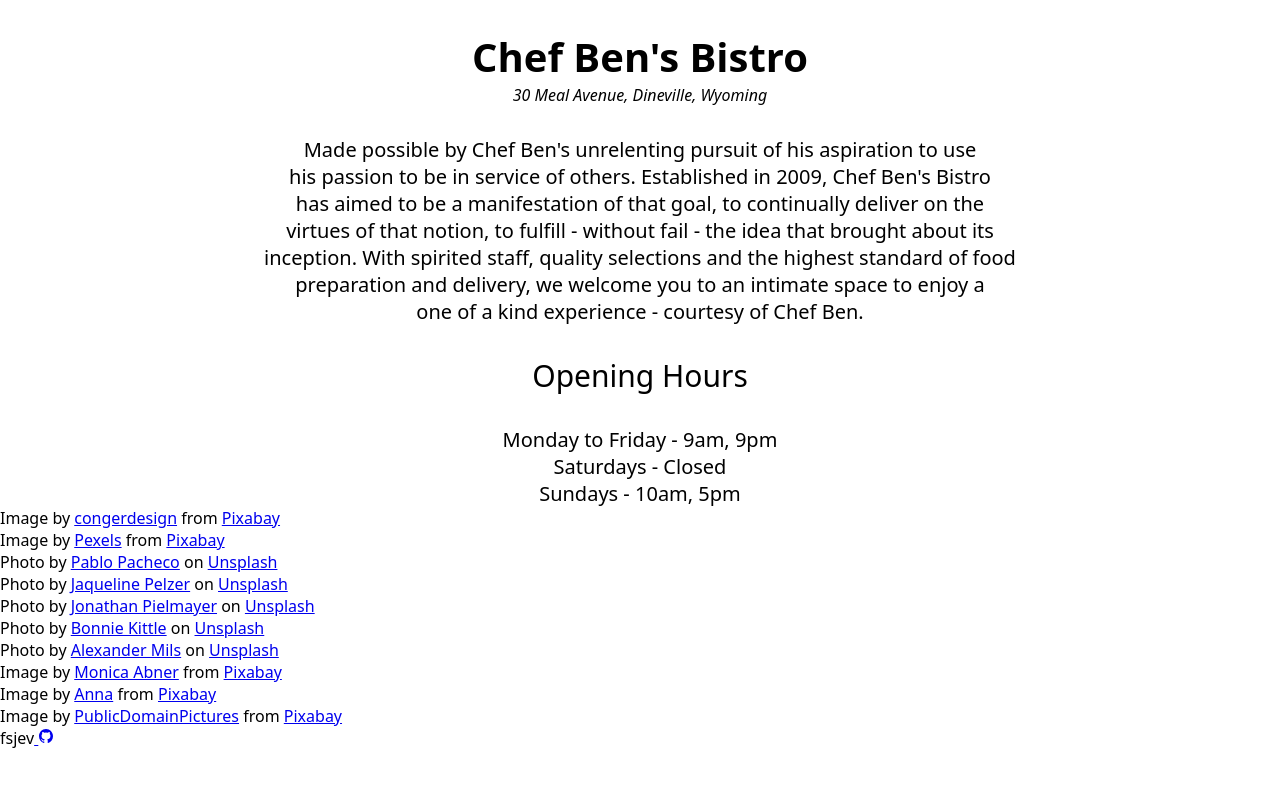
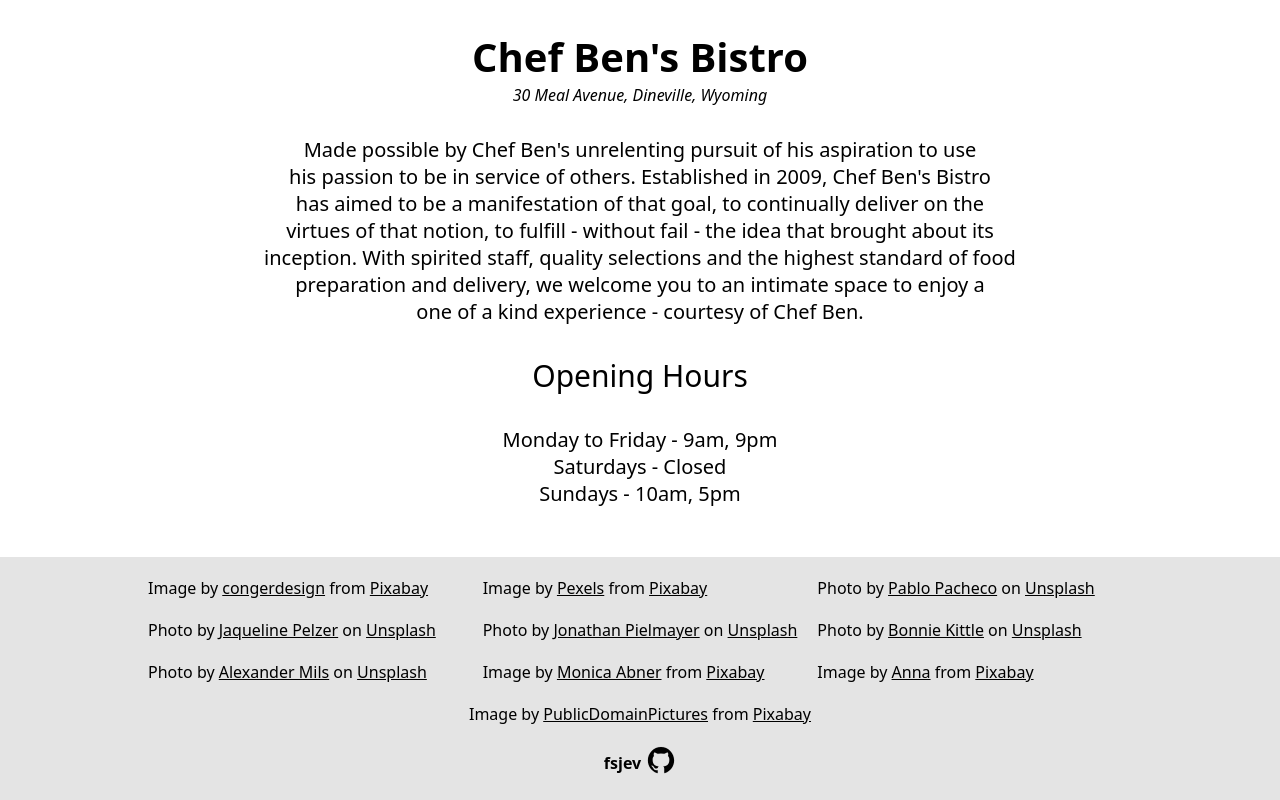
Before and after one commit to fsjev/restaurant-page, a plain HTML site: page index.html in a window 1280 px wide. Shown: the part 476-1276 px from the top of the page. Before the commit the page ends 1225 px from the top, so only its background shows below. Drawn offline with nearby package versions, Linux system fonts and the light colour scheme.

Commit message:
write css for footer element

```diff
--- a/style.css
+++ b/style.css
@@ -4,11 +4,11 @@
     box-sizing: border-box;
 }
 body{
-    min-width: 100vh;
     background-image: url(../designs/lines.jpg);
     background-position: top;
     background-size: 2000px;
     font-family: system-ui, -apple-system, BlinkMacSystemFont, 'Segoe UI', Roboto, Oxygen, Ubuntu, Cantarell, 'Open Sans', 'Helvetica Neue', sans-serif;
+    min-height: 100vh;
     backdrop-filter: blur(4px);
 }
 .tabs{
@@ -46,3 +46,48 @@ button{
 .active{
     color: white;
 }
+#content{
+    margin-bottom: 50px;
+}
+footer{
+    margin-top: auto;
+    width: 100%;
+    display: flex;
+    justify-content: center;
+    align-items: center;
+    flex-direction: column;
+    background-color: rgb(228, 228, 228);
+}
+.grid{
+    margin-top: 10px;
+    display: grid;
+    grid-template-columns: repeat(3, 1fr);
+}
+.grid div{
+    padding: 10px;
+}
+.link{
+    margin-top: 10px;
+    text-align: center;
+}
+.github{
+    margin-top: 20px;
+    margin-bottom: 20px;
+    font-weight: bold;
+    display: flex;
+    align-items: center;
+}
+.github a{
+    color: black;
+}
+.github ion-icon{
+    margin-left: 5px;
+    font-size: 30px;
+    transition: .2s;
+}
+.github ion-icon:hover{
+    transform: rotate(360deg) scale(1.2);
+}
+a{
+    color: black;
+}
```
